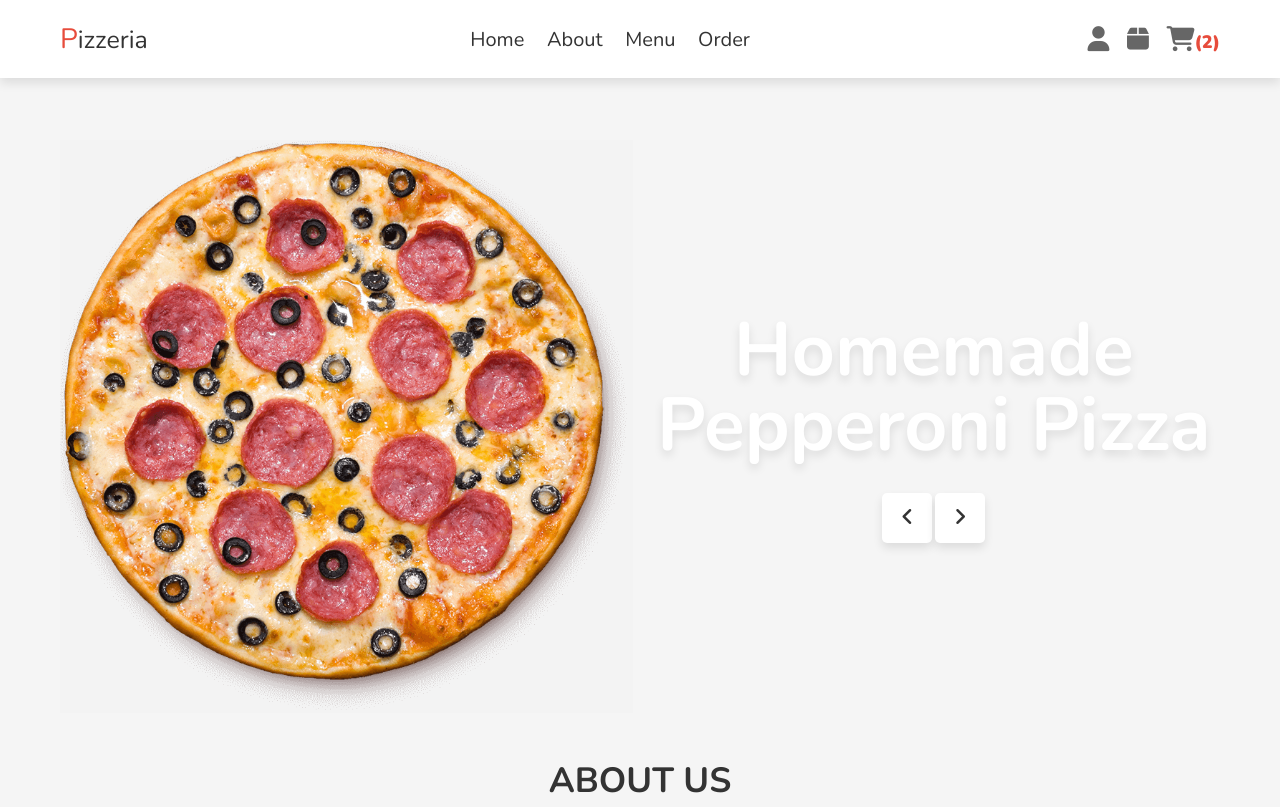
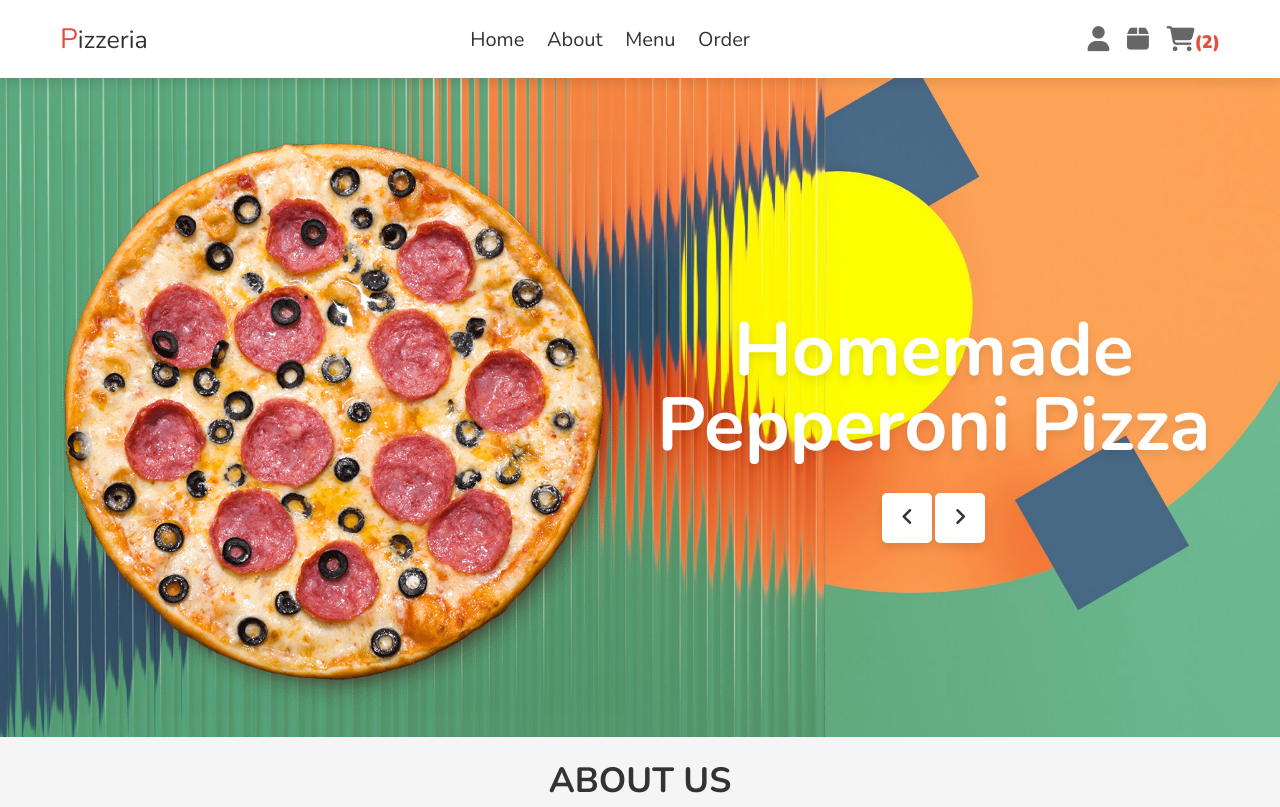
Before and after one commit to amitkr000/pizzera-demo_site, a plain HTML site: page index.html in a window 1280 px wide. Shown: the top 807 px of the page. Drawn offline with nearby package versions, Linux system fonts and the light colour scheme; the site is published under a folder, as on GitHub Pages, so addresses that start at the root find nothing; a web font is replaced by a local one.

Commit message:
Update style.css

```diff
--- a/css/style.css
+++ b/css/style.css
@@ -410,7 +410,7 @@ section{
 }
 
 .home-bg{
-    background: url("/images/home-bg.jpg") no-repeat;
+    background: url("../images/home-bg.jpg") no-repeat;
     background-size: cover;
     background-position: center;
 }
```
